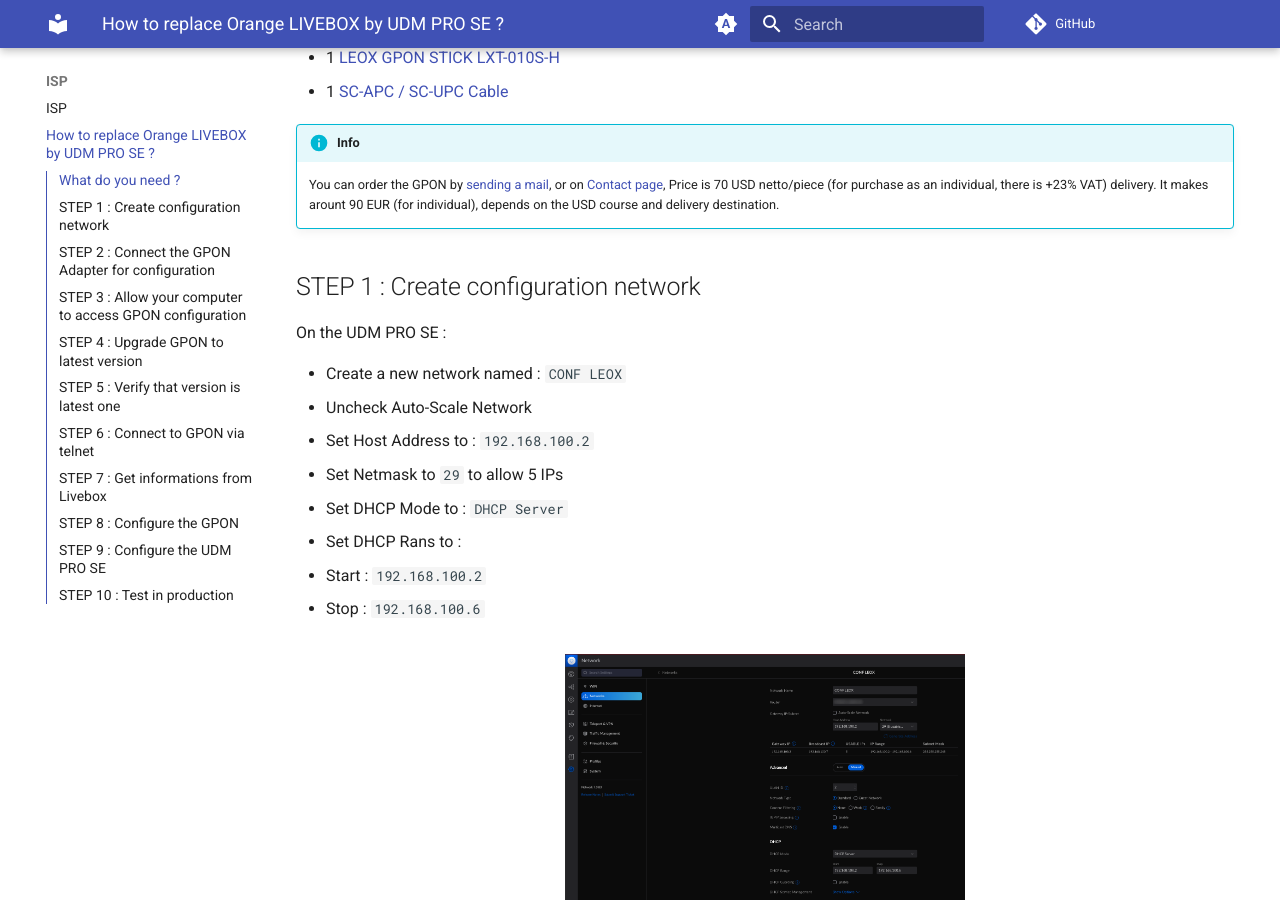
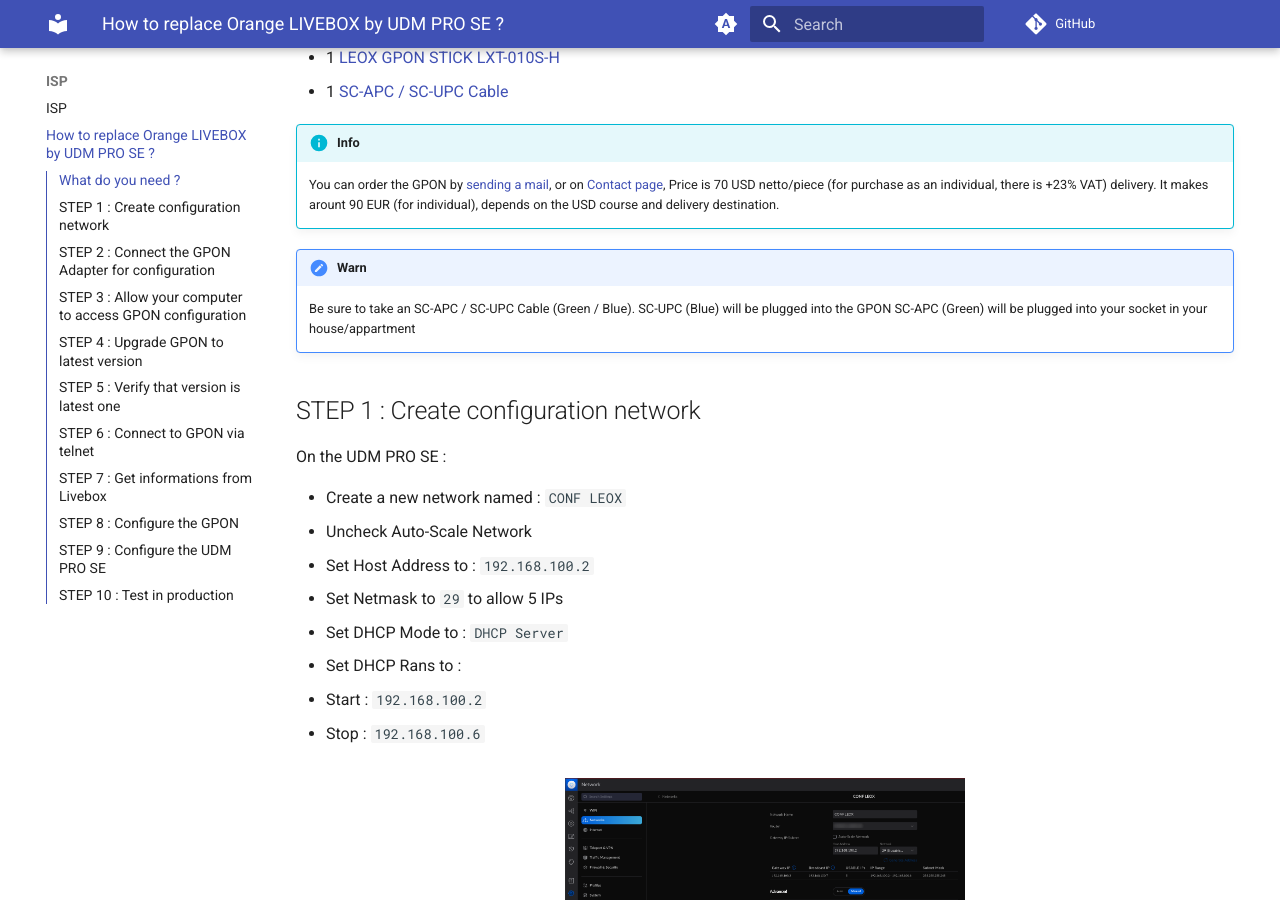
Before and after one commit to Stoufiler/stoufiler.github.io, an MkDocs documentation site: the page built from docs/isp/bypass-livebox/index.md, in a window 1280 px wide and 900 px high, scrolled down 307 px. Built offline with MkDocs 1.6.1 and Material for MkDocs 9.7.7, drawn with Linux system fonts in a browser that asks for light colours; comment, search, counter and statistics services are not loaded.

Commit message:
doc: add comment for APC/UPC cable

```diff
--- a/docs/isp/bypass-livebox/index.md
+++ b/docs/isp/bypass-livebox/index.md
@@ -12,6 +12,11 @@
     Price is 70 USD netto/piece (for purchase as an individual, there is
     +23% VAT) delivery. It makes arount 90 EUR (for individual), depends on
     the USD course and delivery destination.
+
+!!! warn
+    Be sure to take an SC-APC / SC-UPC Cable (Green / Blue).
+    SC-UPC (Blue) will be plugged into the GPON
+    SC-APC (Green) will be plugged into your socket in your house/appartment
 
 ## STEP 1 : Create configuration network
 
```
